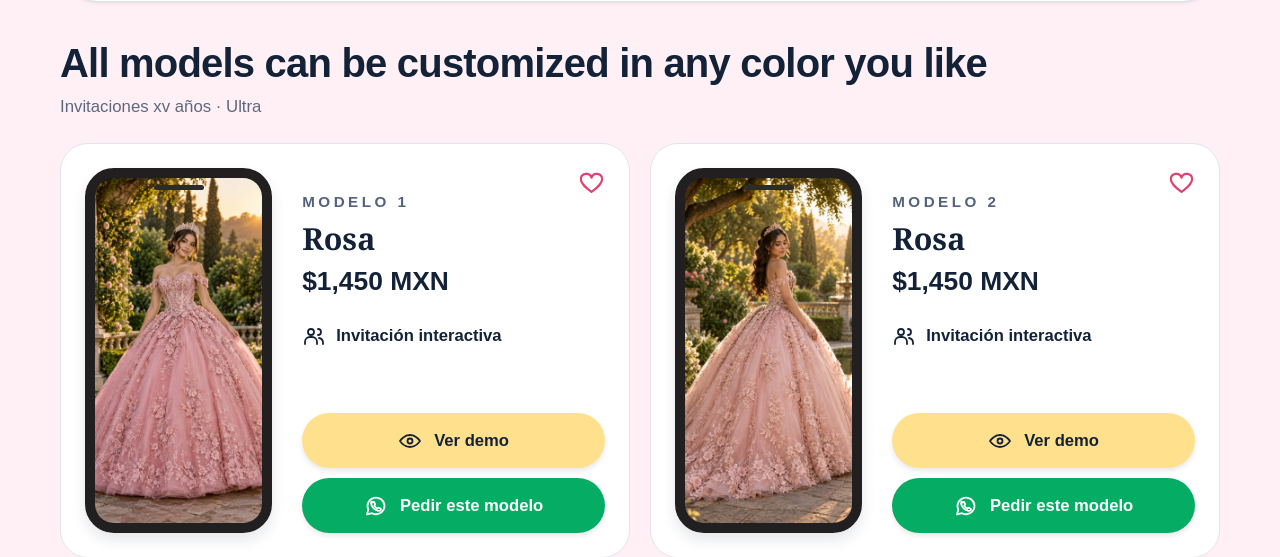
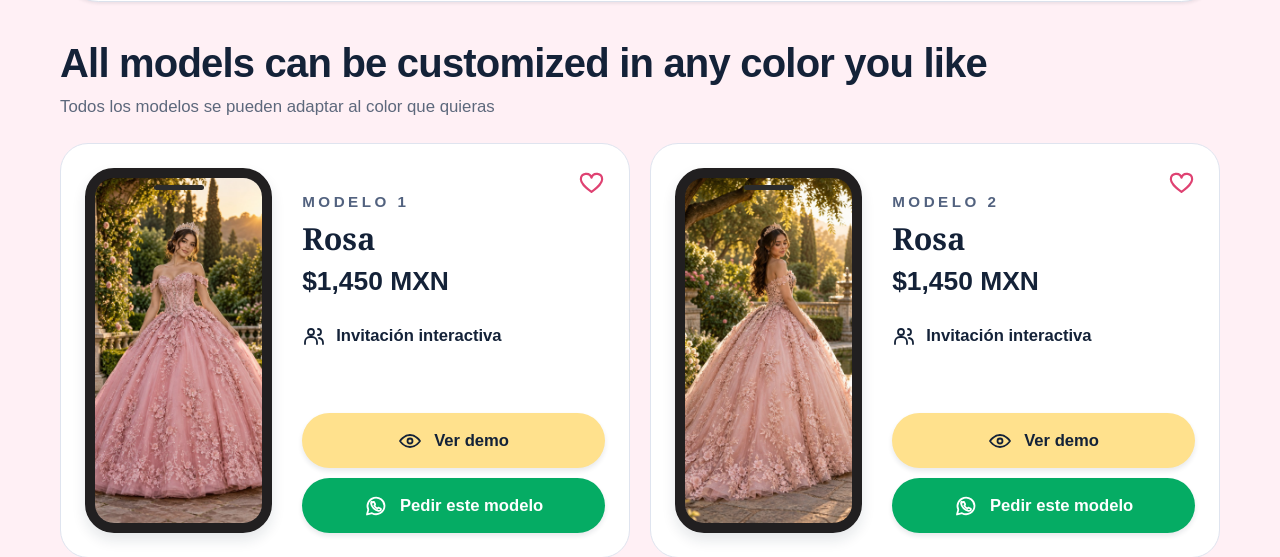
Before and after one commit to Agencia-DK/catalogo-dk, a plain HTML site: page index.html in a window 1280 px wide. Shown: the part 994-1551 px from the top of the page. Drawn offline with Linux system fonts and the light colour scheme.

Commit message:
Show Spanish translation below catalog heading

```diff
--- a/check.mjs
+++ b/check.mjs
@@ -21,6 +21,7 @@ vm.runInNewContext(readFileSync("script.js", "utf8"), {
 });
 
 const grid = get("#product-grid");
+assert.equal(get("#catalog-subtitle").textContent, "Todos los modelos se pueden adaptar al color que quieras");
 assert.equal((grid.innerHTML.match(/class="product-card"/g) || []).length, 4);
 assert.equal((grid.innerHTML.match(/class="package-info"/g) || []).length, 2);
 assert.ok(grid.innerHTML.indexOf("Modelo 2") < grid.innerHTML.indexOf('class="package-info"'));
--- a/index.html
+++ b/index.html
@@ -61,7 +61,7 @@
 
         <div class="catalog__heading">
           <h2 id="catalog-title">All models can be customized in any color you like</h2>
-          <p id="catalog-subtitle">Explora nuestros diseños de invitaciones interactivas.</p>
+          <p id="catalog-subtitle">Todos los modelos se pueden adaptar al color que quieras</p>
         </div>
         <section id="product-grid" class="product-grid" aria-live="polite" aria-label="Modelos disponibles"></section>
       </div>
--- a/script.js
+++ b/script.js
@@ -51,7 +51,7 @@ function render() {
     : "All models can be customized in any color you like";
   document.querySelector("#catalog-subtitle").textContent = state.category
     ? "Pronto encontrarás aquí los modelos de esta categoría."
-    : `Invitaciones ${state.occasion.toLowerCase()} · ${state.tier}`;
+    : "Todos los modelos se pueden adaptar al color que quieras";
 
   grid.innerHTML = visible.length
     ? visible.map((product, index) => `
```
